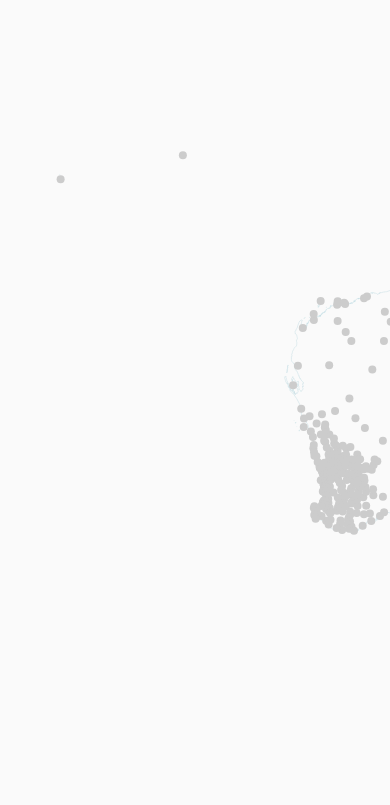
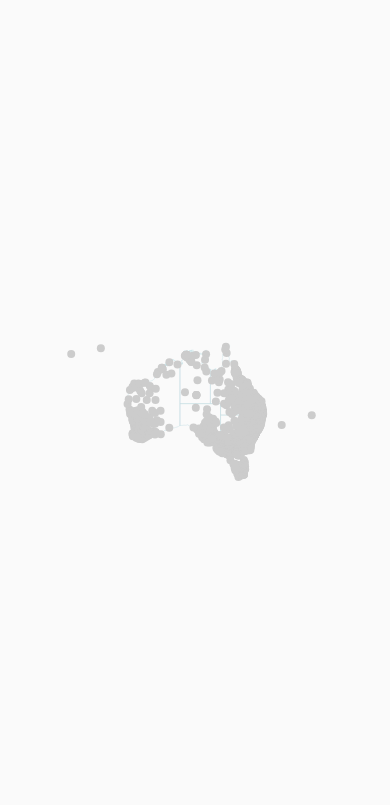
Before and after one commit to smallmultiples/australian-postdecode, a plain HTML site: page index.html in a window 390 px wide. Shown: the top 805 px of the page. Drawn offline with nearby package versions, Linux system fonts and the light colour scheme.

Commit message:
do responsiveness properly

```diff
--- a/index.html
+++ b/index.html
@@ -27,7 +27,6 @@
                 text-align: center;
             }
             a { text-decoration: none; color: #91D7E8 }
-            #map { width: 100%; height: 800px; }
             .postcodeInput {
                 font-family: "Roboto Condensed", Helvetica, Arial, sans-serif; font-size: 16px;
                 background: none;
--- a/postdecode.js
+++ b/postdecode.js
@@ -1,15 +1,24 @@
 // Display: configurable parameters (see also HTML)
 var width = Math.min(window.innerWidth, 1200),
-    height = 800;
+    height = Math.max(window.innerHeight * 0.8, 800);
 var instructions = "";
 var POSTCODE_SIZE = 4;
 var zoomEnabled = true;
 
+var b = [
+    [113.338953078, -43.6345972634],
+    [153.569469029, -10.6681857235],
+]
+
 // Display: geographic projection
 var proj = d3.geo
     .mercator()
-    .scale(800)
-    .translate([-1300, 0]);
+    .center([
+        (b[0][0] + b[1][0]) / 2,
+        (b[0][1] + b[1][1]) / 2,
+    ])
+    .scale(20 / Math.max((b[1][0] - b[0][0]) / width, (b[1][1] - b[0][1]) / height))
+    .translate([width / 2, height / 2]);
 var path = d3.geo.path().projection(proj);
 
 // Interaction: stored state
```
